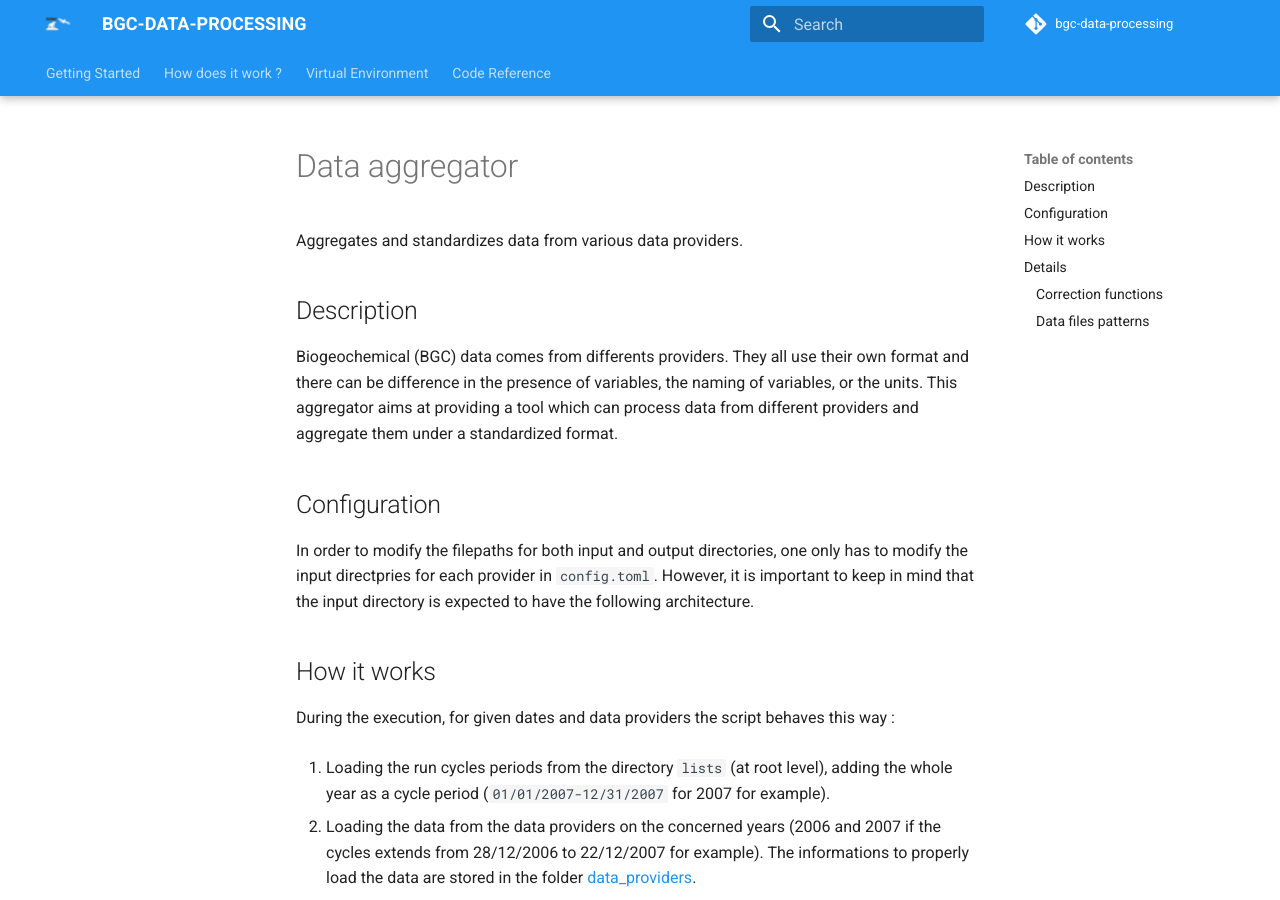
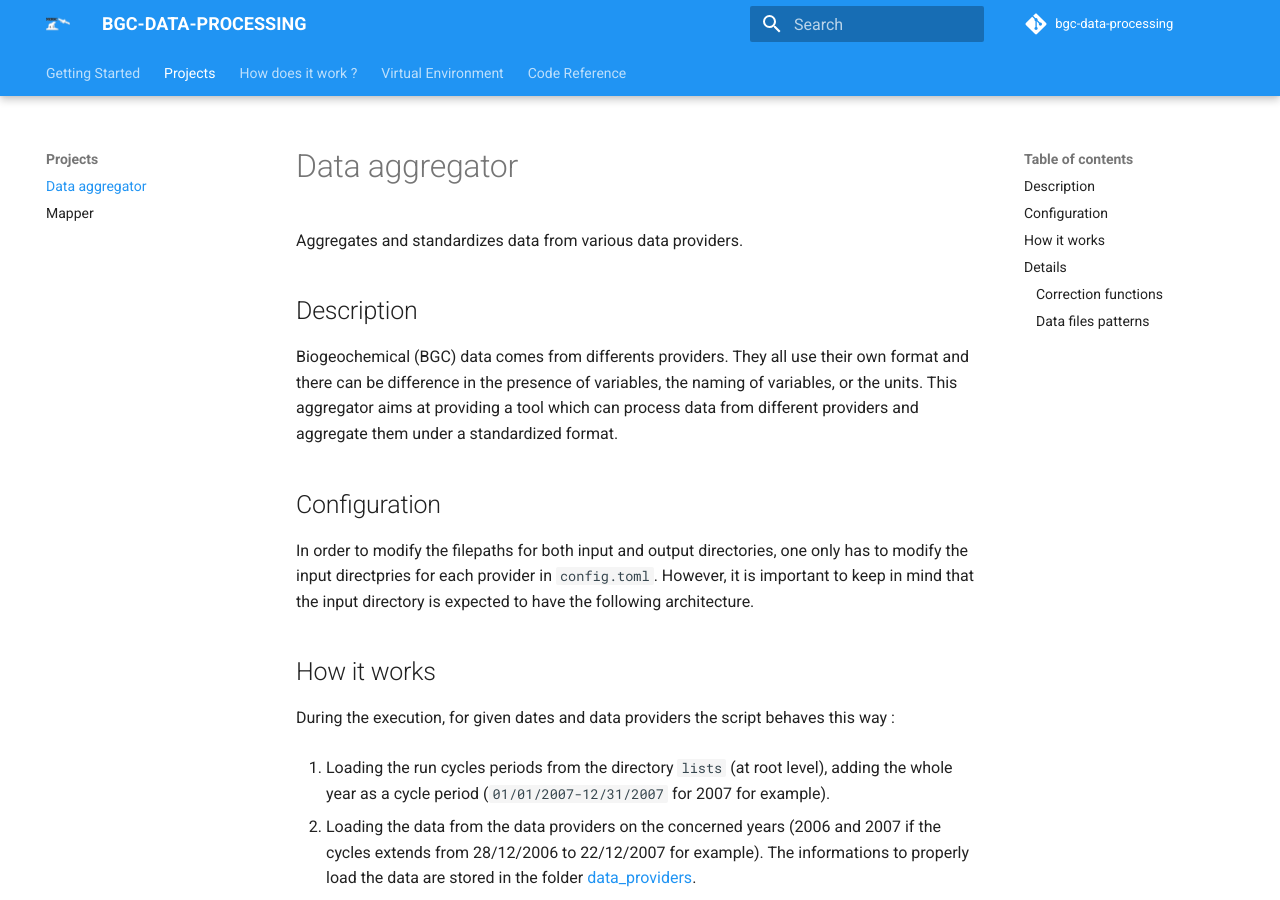
Before and after one commit to grigaut/bgc-data-processing, an MkDocs documentation site: the page built from docs/projects/data_aggregator.md, in a window 1280 px wide and 900 px high. Built offline with MkDocs 1.6.1 and Material for MkDocs 9.7.7, drawn with Linux system fonts in a browser that asks for light colours; comment, search, counter and statistics services are not loaded.

Commit message:
refactor: new docs site structure

```diff
--- a/mkdocs.yml
+++ b/mkdocs.yml
@@ -19,8 +19,10 @@ theme:
         - "bgc_data_processing"
 
 nav:
-  - Getting Started:
-    - index.md
+  - index.md
+  - Projects:
+    - projects/data_aggregator.md
+    - projects/mapper.md
   - How does it work ?:
     - how_it_works/index.md
     - how_it_works/variable_set_up.md
```
